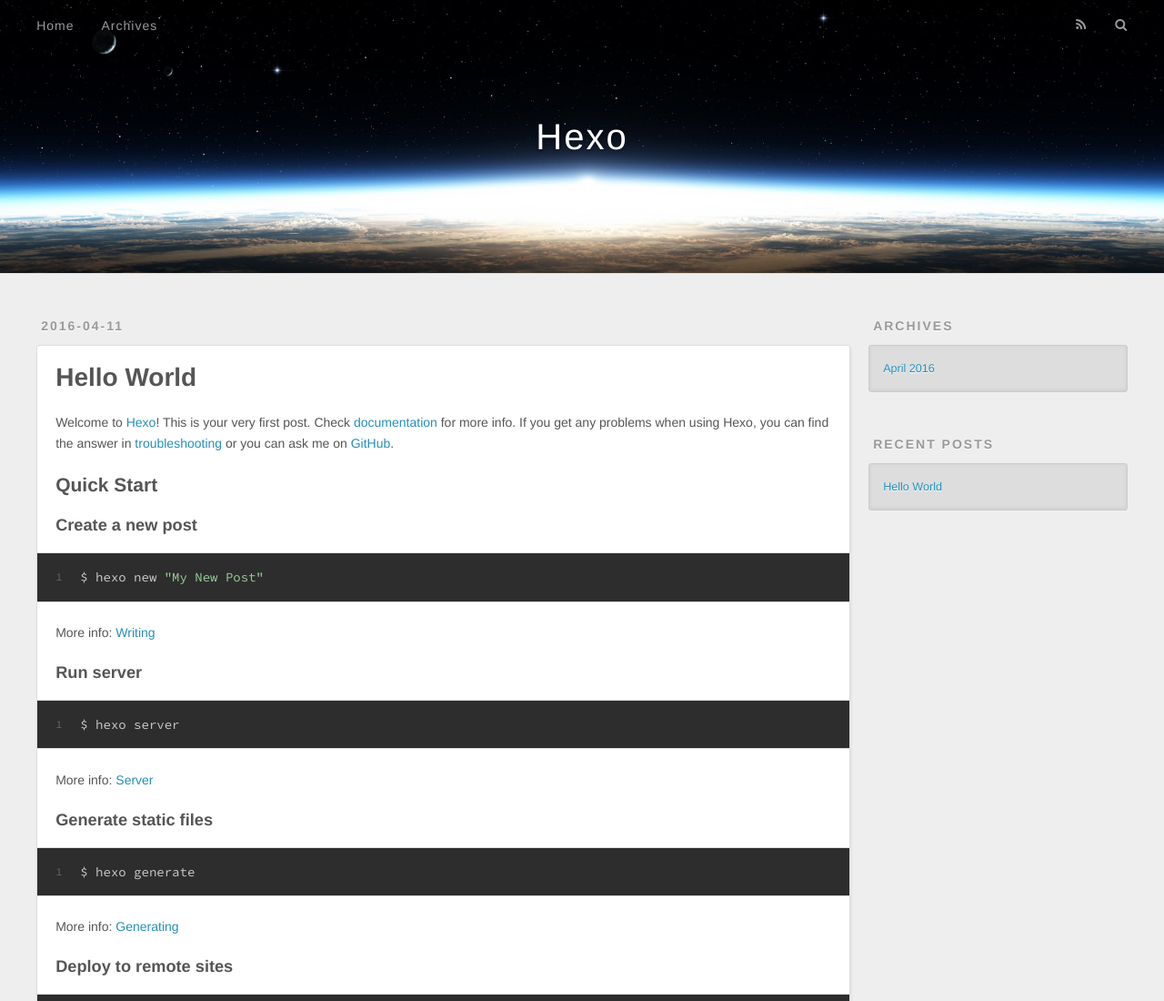
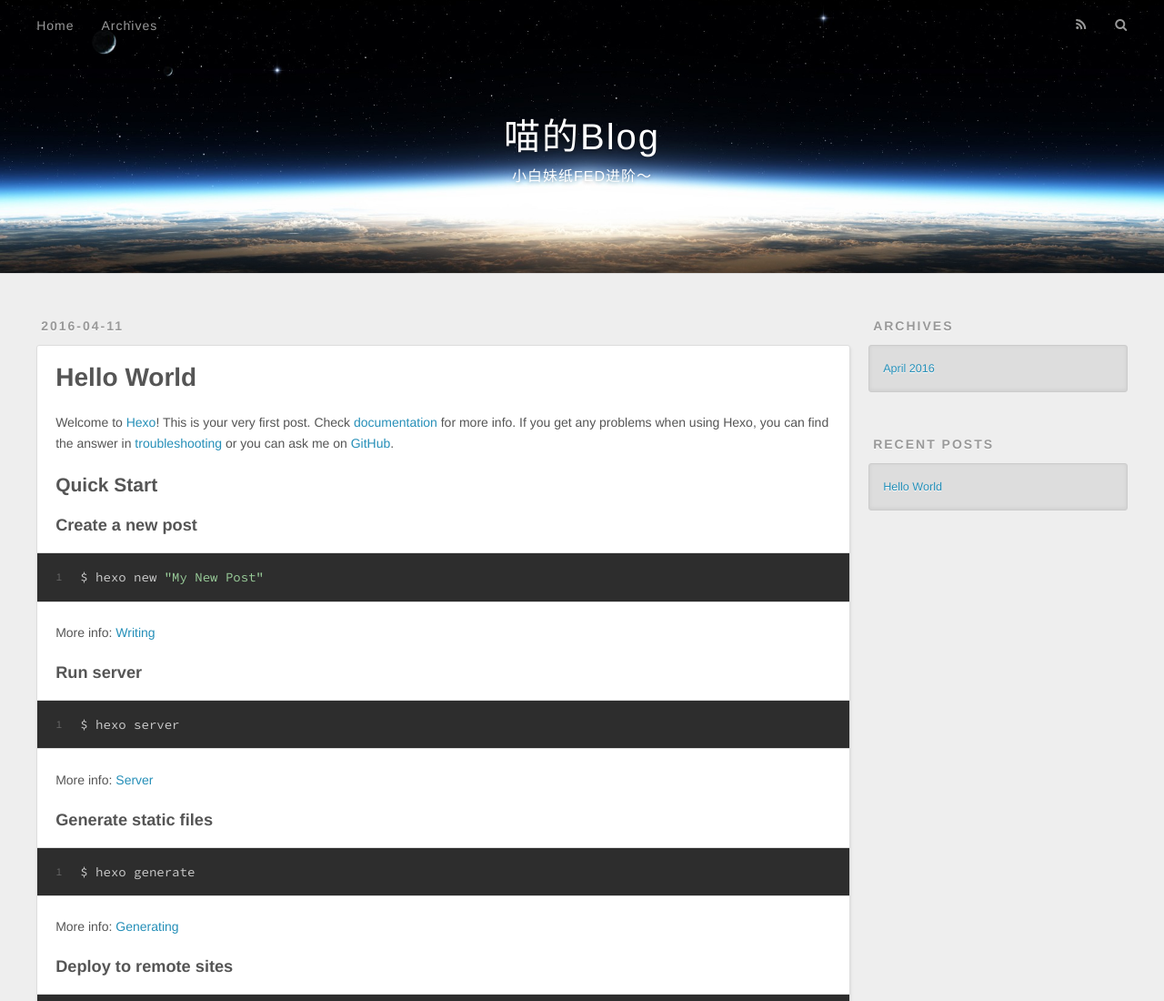
Before and after one commit to xsyi/xsyi.github.io, a plain HTML site: page index.html in a window 1280 px wide. Shown: the top 1100 px of the page at 91% size. Drawn offline with nearby package versions, Linux system fonts and the light colour scheme.

Commit message:
Site updated: 2016-04-11 11:26:51

```diff
--- a/index.html
+++ b/index.html
@@ -3,19 +3,19 @@
 <head>
   <meta charset="utf-8">
 
-  <title>Hexo</title>
+  <title>喵的Blog</title>
   <meta name="viewport" content="width=device-width, initial-scale=1, maximum-scale=1">
   <meta name="description">
 <meta property="og:type" content="website">
-<meta property="og:title" content="Hexo">
+<meta property="og:title" content="喵的Blog">
 <meta property="og:url" content="http://yoursite.com/index.html">
-<meta property="og:site_name" content="Hexo">
+<meta property="og:site_name" content="喵的Blog">
 <meta property="og:description">
 <meta name="twitter:card" content="summary">
-<meta name="twitter:title" content="Hexo">
+<meta name="twitter:title" content="喵的Blog">
 <meta name="twitter:description">
 
-    <link rel="alternate" href="/atom.xml" title="Hexo" type="application/atom+xml">
+    <link rel="alternate" href="/atom.xml" title="喵的Blog" type="application/atom+xml">
 
 
     <link rel="icon" href="/favicon.png">
@@ -36,8 +36,12 @@
   <div id="header-outer" class="outer">
     <div id="header-title" class="inner">
       <h1 id="logo-wrap">
-        <a href="/" id="logo">Hexo</a>
+        <a href="/" id="logo">喵的Blog</a>
       </h1>
+
+        <h2 id="subtitle-wrap">
+          <a href="/" id="subtitle">小白妹纸FED进阶～</a>
+        </h2>
 
     </div>
     <div id="header-inner" class="inner">
@@ -99,7 +103,7 @@
 
     </div>
     <footer class="article-footer">
-      <a data-url="http://yoursite.com/2016/04/11/hello-world/" data-id="cimvf9vq10000c39miy77q0so" class="article-share-link">Share</a>
+      <a data-url="http://yoursite.com/2016/04/11/hello-world/" data-id="cimvftxb90000cy9mbwblzepw" class="article-share-link">Share</a>
 
 
     </footer>
```
Also changed, not shown: 2016/04/11/hello-world/index.html (+9 -5 lines), archives/2016/04/index.html (+10 -6 lines), archives/2016/index.html (+10 -6 lines), archives/index.html (+10 -6 lines).
